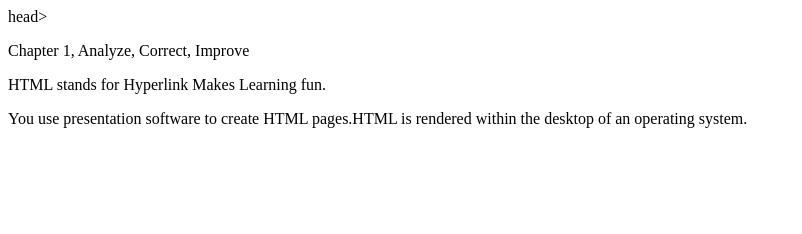
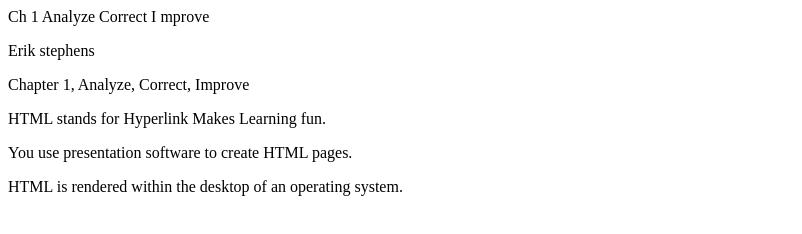
Before and after one commit to erikS666/ch1-apply-exend-, a plain HTML site: page analyze/index.html in a window 1280 px wide. Shown: the whole page, without its empty margins (0-802 px from the left). Drawn offline with Linux system fonts and the light colour scheme.

Commit message:
Update index.html

```diff
--- a/analyze/index.html
+++ b/analyze/index.html
@@ -1,3 +1,18 @@
-<DOCTYPE><html><heal><tite><meta>head><body>
+<DOCTYPE html>
+<html lang="en">
+
+    <tite> Ch 1 Analyze Correct I mprove  </tite>
+    <meta meta charset="utf-8">
+    <head>
+
+<body>
+    <dr></dr>
+<p>Erik stephens </p>
 <p>Chapter 1, Analyze, Correct, Improve<dr>
-<P>HTML stands for Hyperlink Makes Learning fun.<p><p>You use presentation software to create HTML pages.</p<PHTML9 is the latest version of HTML.</p>HTML is rendered within the desktop of an operating system.</BODY>
+<P>HTML stands for Hyperlink Makes Learning fun.</p>
+<p>You use presentation software to create HTML pages.</p<PHTML9 is the latest version of HTML.>
+<p>HTML is rendered within the desktop of an operating system.</p>
+
+</BODY>
+</body>
+</html>
```
